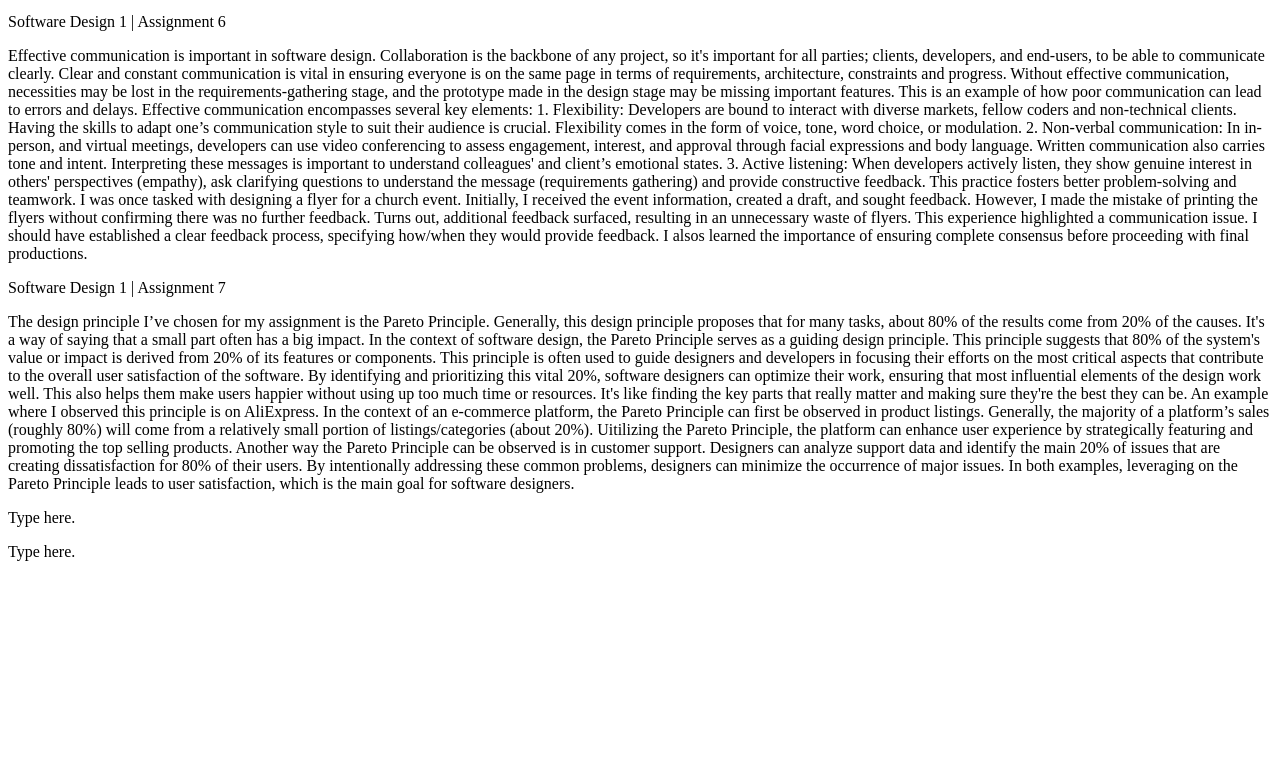
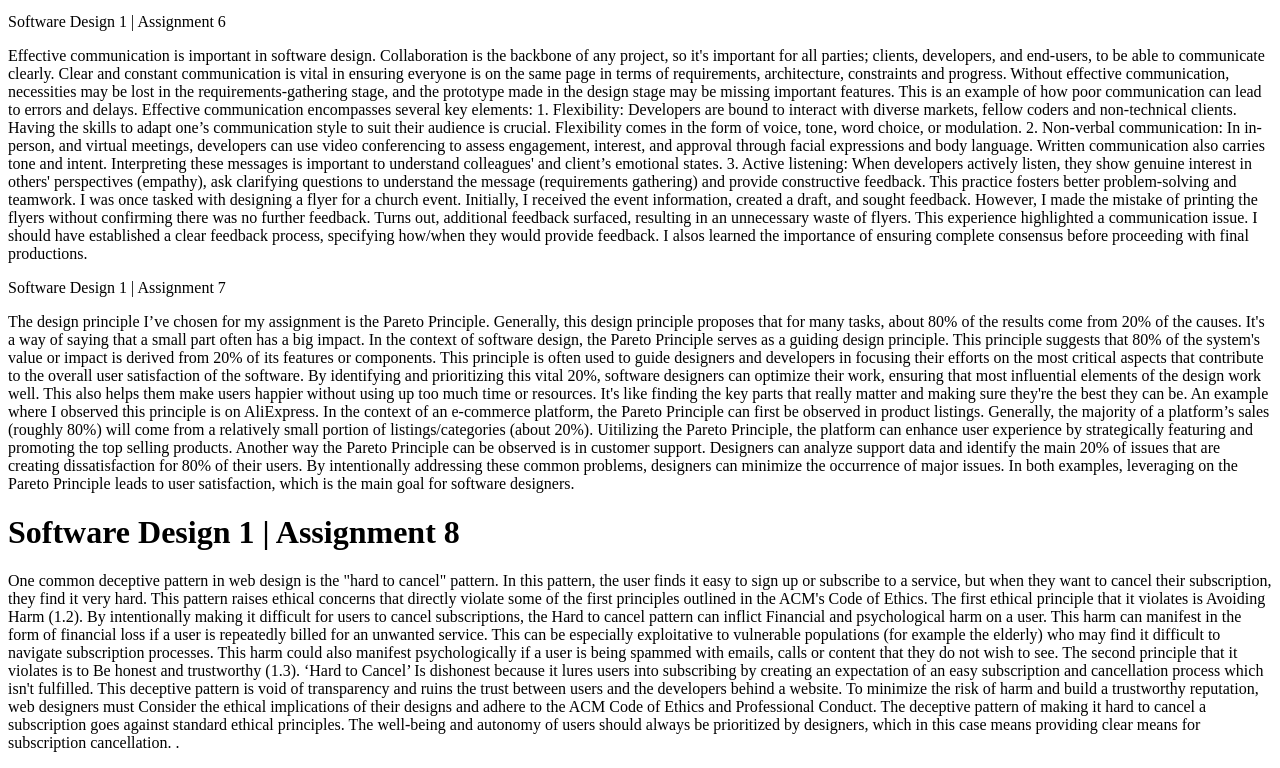
Before and after one commit to 3stherA/tokyo, a plain HTML site: page index.html in a window 1280 px wide. Shown: the part 1391-2159 px from the top of the page. Before the commit the page ends 1968 px from the top, so only its background shows below. Drawn offline with Linux system fonts and the light colour scheme.

Commit message:
Update index.html

```diff
--- a/index.html
+++ b/index.html
@@ -116,8 +116,19 @@
     support. Designers can analyze support data and identify the main 20% of issues that are creating dissatisfaction for 80% of their users. By intentionally addressing
     these common problems, designers can minimize the occurrence of major issues. In both examples, leveraging on the Pareto Principle leads to user satisfaction, which is
     the main goal for software designers.</p>
-  <p>Type here.</p>
-  <p>Type here.</p>
+  <h1>Software Design 1 | Assignment 8</h1>
+  <p>One common deceptive pattern in web design is the "hard to cancel" pattern. In this pattern, the user finds it easy to sign up or subscribe to a service, but when they
+    want to cancel their subscription, they find it very hard. This pattern raises ethical concerns that directly violate some of the first principles outlined in the ACM's
+    Code of Ethics.  The first ethical principle that it violates is Avoiding Harm (1.2). By intentionally making it difficult for users to cancel subscriptions, the Hard
+    to cancel pattern can inflict Financial and psychological harm on a user. This harm can manifest in the form of financial loss if a user is repeatedly billed for an
+    unwanted service. This can be especially exploitative to vulnerable populations (for example the elderly) who may find it difficult to navigate subscription processes.
+    This harm could also manifest psychologically if a user is being spammed with emails, calls or content that they do not wish to see. The second principle that it violates
+    is to Be honest and trustworthy (1.3). ‘Hard to Cancel’ Is dishonest because it lures users into subscribing by creating an expectation of an easy subscription and
+    cancellation process which isn't fulfilled. This deceptive pattern is void of transparency and ruins the trust between users and the developers behind a website. To
+    minimize the risk of harm and build a trustworthy reputation, web designers must Consider the ethical implications of their designs and adhere to the ACM Code of Ethics
+    and Professional Conduct. The deceptive pattern of making it hard to cancel a subscription goes against standard ethical principles. The well-being and autonomy of users
+    should always be prioritized by designers, which in this case means providing clear means for subscription cancellation.
+.</p>
 </body>
 
 </html>
```
